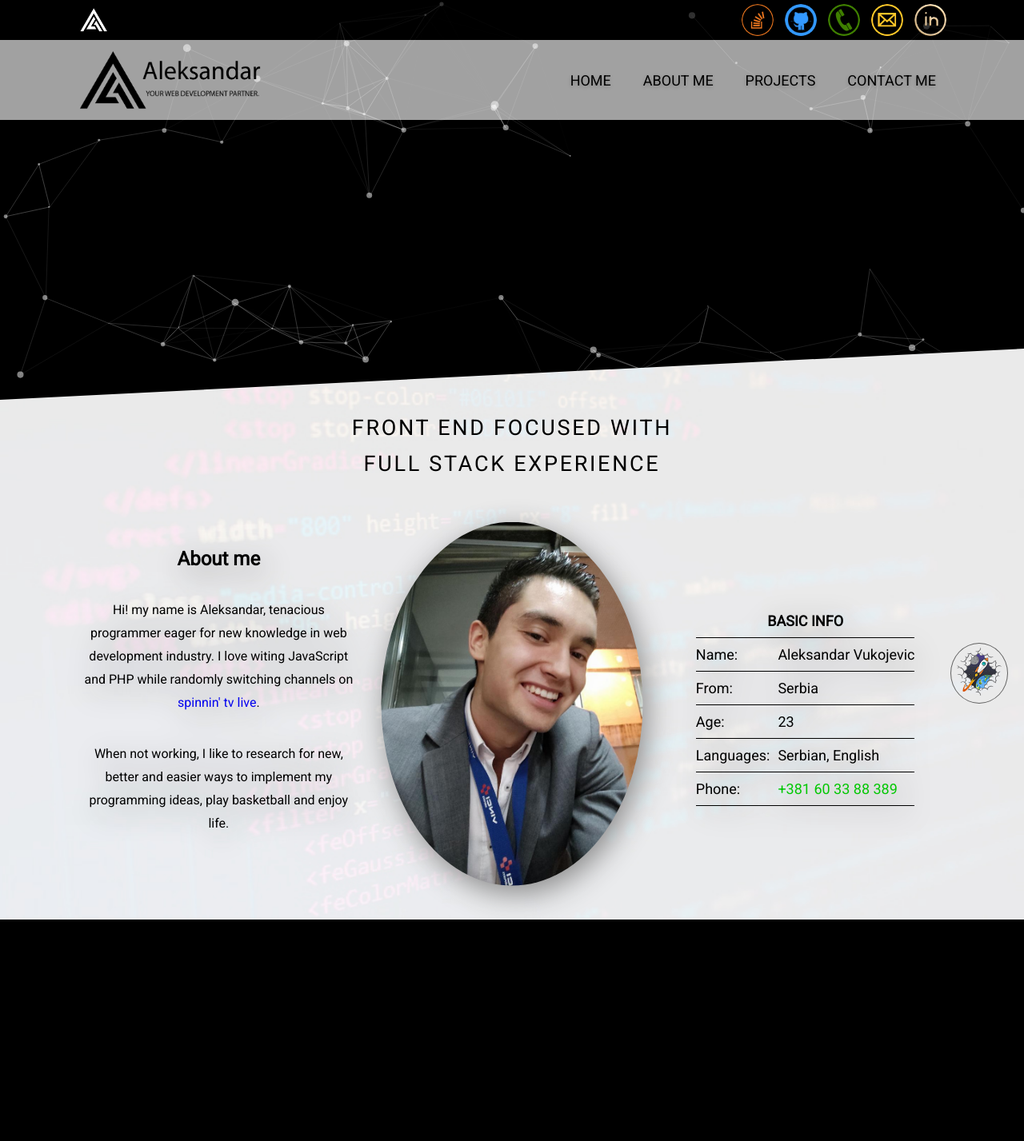
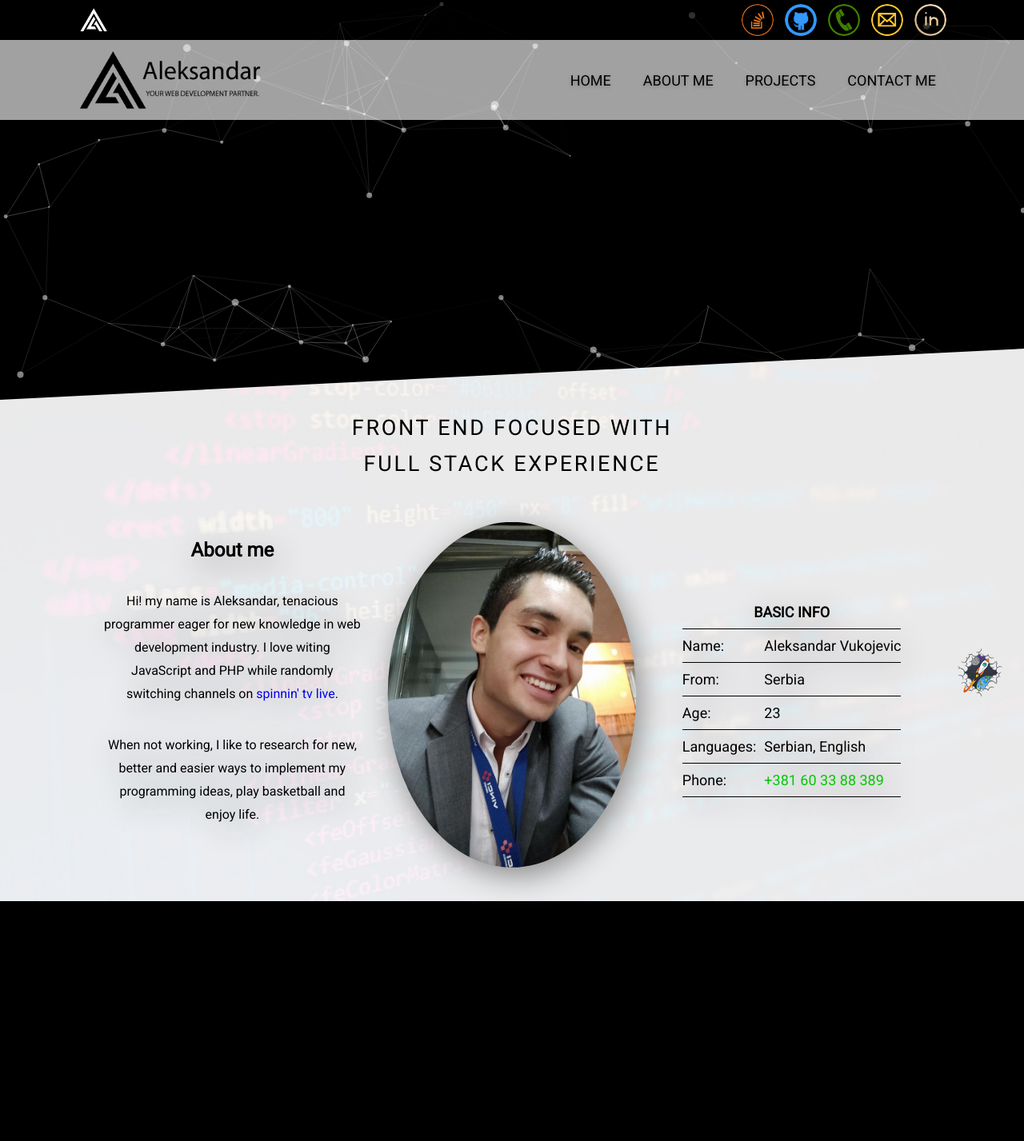
Before and after one commit to vukojevicc/Portfolio, a PHP site: page / in a window 1280 px wide. Shown: the whole page at 80% size. Before the commit the page ends 1150 px from the top, so only its background shows below. Run offline with PHP 8.4, Linux system fonts and the light colour scheme.

Commit message:
border removed from rocket icon

```diff
--- a/css/style.css
+++ b/css/style.css
@@ -23,14 +23,13 @@
     background-color: rgba(0,0,0,0.7);
     color: white;
 }
-.main-container{
+.main-container-technologies{
     background-image: url('imgs/background-portfolio1.jpg');
     background-size: cover;
     background-position: center;
     background-repeat: no-repeat;
     width: 100%;
     background-attachment: fixed;
-    padding: 6vw 2vw 2vw 2vw;
 }
 #particles-js{
     background-color: #000;
@@ -216,6 +215,7 @@ header .navigation a li{
 .technologies{
     max-width: var(--document-width);
     margin: auto;
+    padding: 6vw 2vw 2vw 2vw;
 }
 .technologies .flex-heading{
     display: flex;
@@ -378,18 +378,15 @@ th{
     position: fixed;
     right: 20px;
     bottom: 20px;
-    visibility: hidden;
-    transform: translateY(85px);
+    transform: translateY(100px);
     transition: all .4s ease-in-out;
-    border: 1px solid #616161;
-    border-radius: 50%;
 }
 #jump-to-top img{
     height: 70px;
     width: 70px;
     padding: 5px;
 }
-#jump-to-top:hover{
+.carousel{
+    height: 300px;
     background-color: #000;
-    transform: scale(2, 2);
 }
--- a/index.php
+++ b/index.php
@@ -49,7 +49,7 @@
             </div>
         </div>
         <main>
-            <div class="main-container">
+            <div class="main-container-technologies">
                 <div class="technologies" id="technologies">
                     <div class="flex-heading">
                         <div class="technologies-heading">front end focused with <br>full stack experience</div>
@@ -72,12 +72,15 @@
                         </div>
                     </div>
                 </div>
-                <a href="#particles-js" id="jump-to-top">
-                    <img src="imgs/rocket.png" alt="jump to top">
-                </a>
-                <script src="js/particles.js"></script>
-                <script src="js/app.js"></script>
             </div>
+            <div class="carousel">
+                <?php include __DIR__ . '/partials/carousel.php'; ?>
+            </div>
+            <a href="#particles-js" id="jump-to-top">
+                <img src="imgs/rocket.png" alt="jump to top">
+            </a>
+            <script src="js/particles.js"></script>
+            <script src="js/app.js"></script>
         </main>
     </body>
 </div>
```
Also changed, not shown: js/main.js (+7 -8 lines), partials/carousel.php (added).
